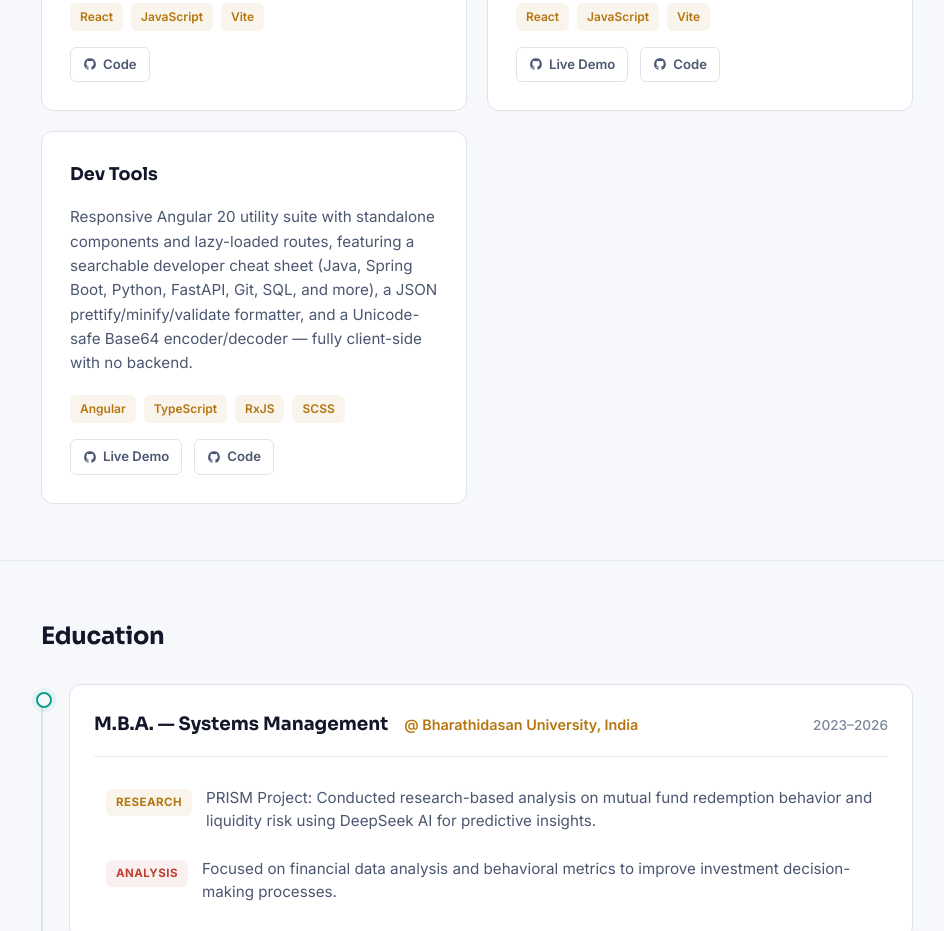
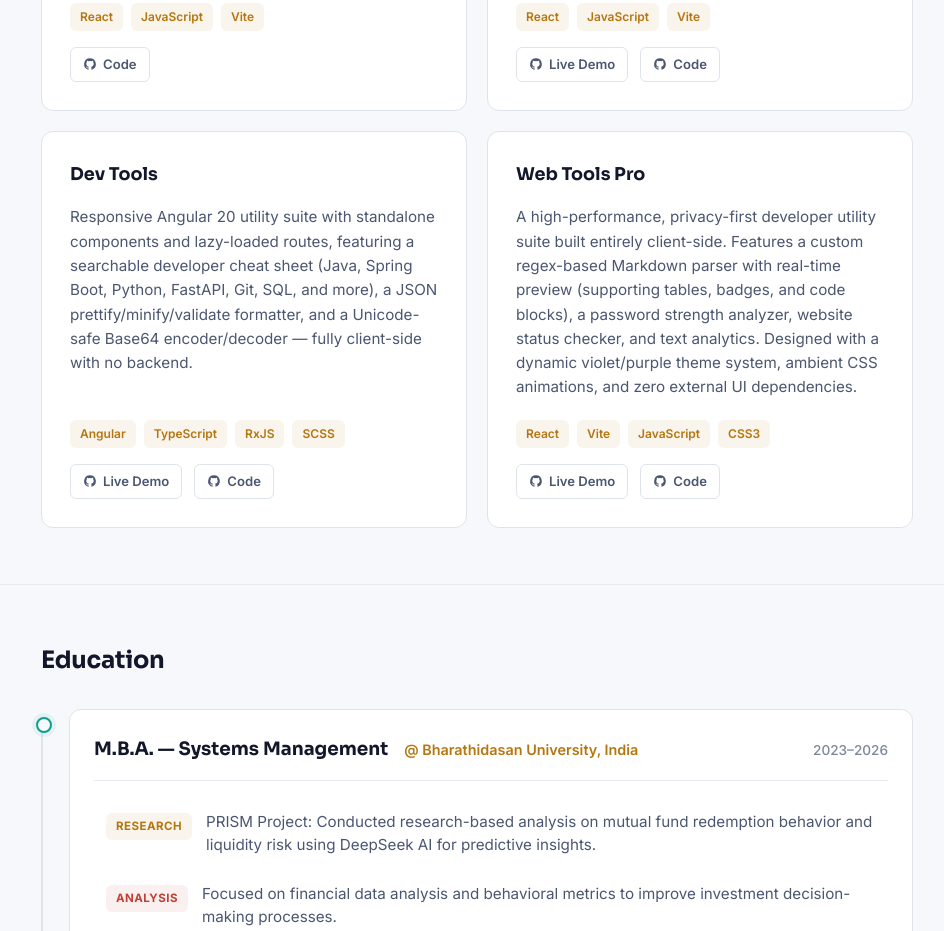
Before and after one commit to saravanansaranraj27/portfolio-website, a React (Vite) app: page / in a window 1280 px wide. Shown: the part 2840-3771 px from the top of the page, without its empty margins (163-1107 px from the left). Built offline with nearby package versions, Linux system fonts and the light colour scheme.

Commit message:
Update portfolio with new projects and UI

```diff
--- a/src/App.jsx
+++ b/src/App.jsx
@@ -315,6 +315,22 @@ const App = () => {
         {
           label: "Code",
           url: "https://github.com/saravanansaranraj27/dev-tools",
+        },
+      ],
+    },
+    {
+      title: "Web Tools Pro",
+      tech: ["React", "Vite", "JavaScript", "CSS3"],
+      description:
+        "A high-performance, privacy-first developer utility suite built entirely client-side. Features a custom regex-based Markdown parser with real-time preview (supporting tables, badges, and code blocks), a password strength analyzer, website status checker, and text analytics. Designed with a dynamic violet/purple theme system, ambient CSS animations, and zero external UI dependencies.",
+      links: [
+        {
+          label: "Live Demo",
+          url: "https://saravanansaranraj27.github.io/web-tools-pro/", // Update this if your GitHub Pages URL is different
+        },
+        {
+          label: "Code",
+          url: "https://github.com/saravanansaranraj27/web-tools-pro",
         },
       ],
     },
```
